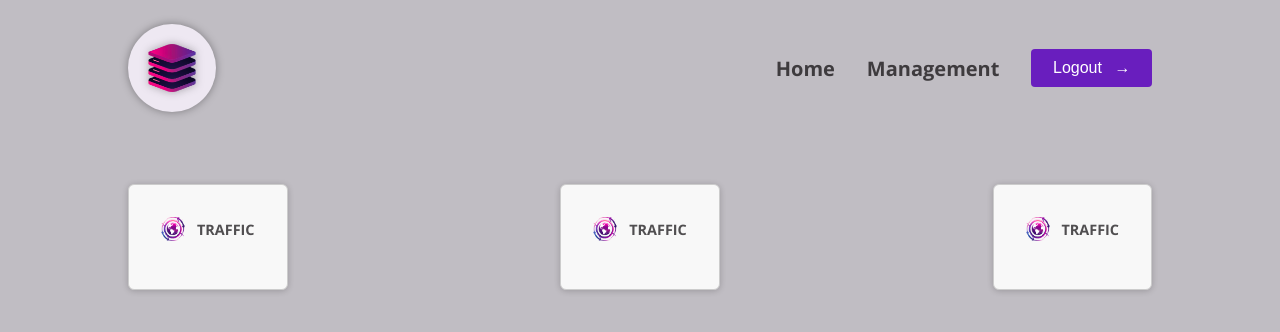
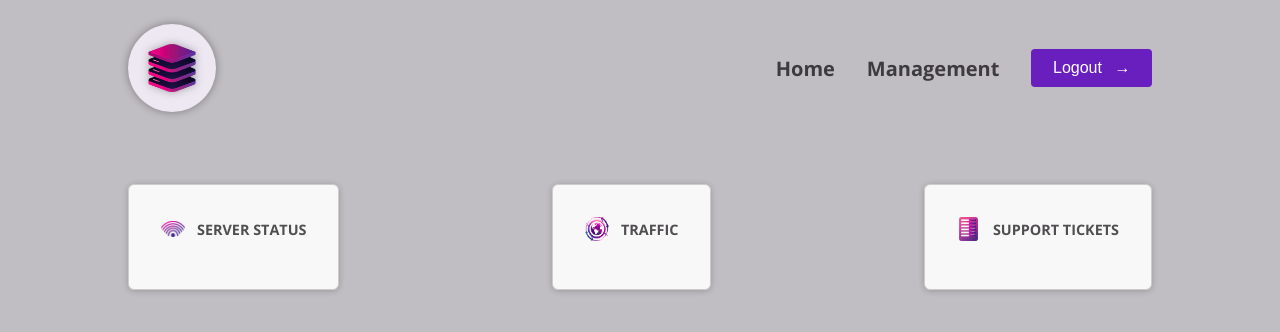
Before and after one commit to Nityanandkumar/DummyProject3, an Angular app: page / in a window 1280 px wide. Shown: the top 332 px of the page. Built offline with nearby package versions, Linux system fonts and the light colour scheme.

Commit message:
used inputs property binding repetiton

```diff
--- a/src/app/app.component.html
+++ b/src/app/app.component.html
@@ -1,15 +1,15 @@
 <app-header />
 <main>
   <div id="dashboard">
-    <app-dashboard-item>
+    <app-dashboard-item [image]="{src:'status.png', alt:'A signal symbol'}" title="Server Status">
      <app-service-status />
     </app-dashboard-item>
 
-    <app-dashboard-item>
+    <app-dashboard-item [image]="{src:'globe.png', alt:'A globe'}" title="Traffic">
      <app-traffic/>
     </app-dashboard-item>
 
-    <app-dashboard-item>
+    <app-dashboard-item [image]="{src:'list.png', alt:'A list of items'}" title="Support Tickets">
      <app-tickets/>
     </app-dashboard-item>
   </div>
--- a/src/app/dashboard/dashboard-item/dashboard-item.component.html
+++ b/src/app/dashboard/dashboard-item/dashboard-item.component.html
@@ -1,8 +1,8 @@
 <div class="dashboard-item">
 <article>
     <header>
-      <img src="globe.png" alt="A globe" />
-      <h2>Traffic</h2>
+      <img [src]="image().src" [alt]="image().alt" />
+      <h2>{{title()}}</h2>
     </header>
 </article>
 </div>
--- a/src/app/dashboard/dashboard-item/dashboard-item.component.ts
+++ b/src/app/dashboard/dashboard-item/dashboard-item.component.ts
@@ -1,4 +1,4 @@
-import { Component } from '@angular/core';
+import { Component,input } from '@angular/core';
 
 @Component({
   selector: 'app-dashboard-item',
@@ -8,5 +8,8 @@ import { Component } from '@angular/core';
   styleUrl: './dashboard-item.component.css'
 })
 export class DashboardItemComponent {
-
+    // @Input({required:true}) image!: { src:string, alt: string}
+    // @Input({required:true}) title!: string;   decorator
+    image = input.required<{ src:string, alt: string}>()
+    title=input.required<string>()
 }
```
